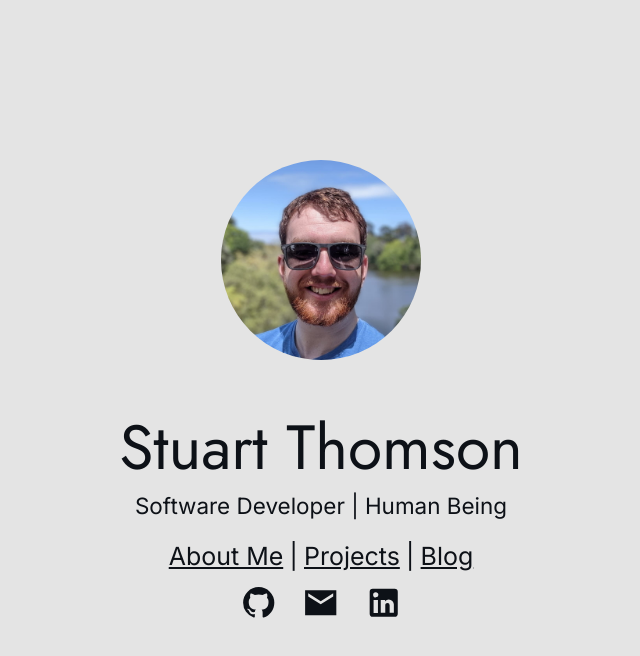
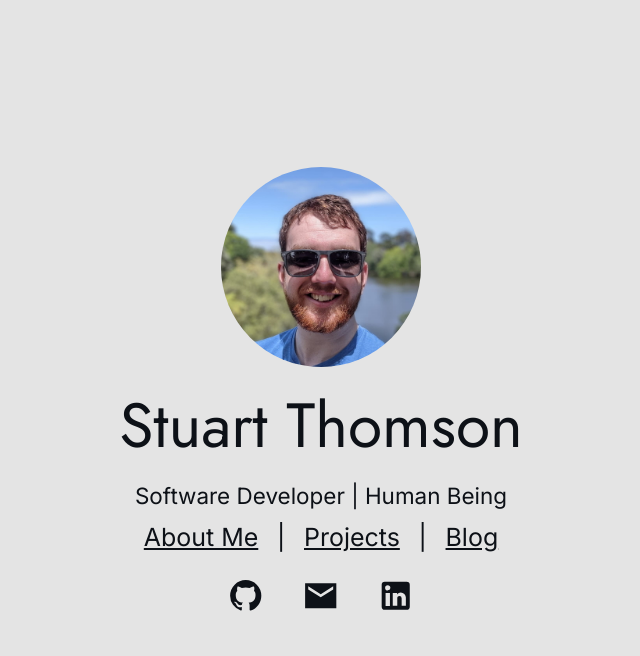
Before and after one commit to s-thom/sthom.kiwi-archive-2021, a Next.js app: page / in a window 1280 px wide. Shown: the top 656 px of the page, without its empty margins (319-959 px from the left). Built offline with nearby package versions, Linux system fonts and the light colour scheme.

Commit message:
Minor layout tweaks on the home page

```diff
--- a/pages/index.tsx
+++ b/pages/index.tsx
@@ -1,4 +1,3 @@
-import Head from 'next/head';
 import Image from 'next/image';
 import Link from 'next/link';
 import styled from 'styled-components';
@@ -12,6 +11,7 @@ const VerticalContainer = styled.div`
   min-height: 100vh;
   height: 100%;
   pointer-events: none;
+  gap: 0.5em;
 
   animation: 0.5s ease-in FadeIn;
 
@@ -36,6 +36,7 @@ const HorizontalContainer = styled.div`
   flex-direction: row;
   align-items: center;
   justify-content: center;
+  gap: 0.5em;
 `;
 
 const ProfilePhoto = styled(Image)`
@@ -44,12 +45,12 @@ const ProfilePhoto = styled(Image)`
 
 const Name = styled.h1`
   font-size: 2.5em;
-  margin-bottom: 0;
+  margin: 0;
 `;
 
 const JobLine = styled.p`
   font-size: 0.9em;
-  margin-top: 0;
+  margin: 0;
 `;
 
 const Icon = styled.svg`
```
